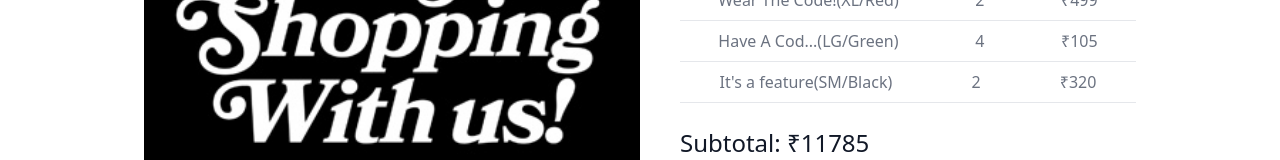
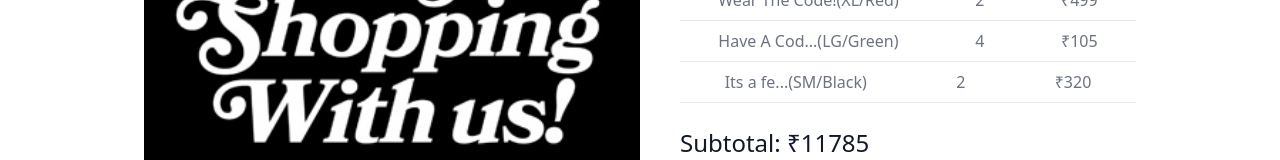
Before and after one commit to GodCoderzz/coderz-sales, a Next.js app: page /order in a window 1280 px wide. Shown: the part 337-497 px from the top of the page. Built offline with nearby package versions, Linux system fonts and the light colour scheme.

Commit message:
Update order.js

```diff
--- a/pages/order.js
+++ b/pages/order.js
@@ -33,7 +33,7 @@ const Order = () => {
           <div className=" text-gray-500">₹105</div>
         </div>
         <div className="flex border-t border-b mb-6 border-gray-200 py-2 justify-around">
-          <div className="text-gray-500">It's a feature(SM/Black)</div>
+          <div className="text-gray-500">Its a fe...(SM/Black)</div>
           <div className=" text-gray-500 text-right">2</div>
           <div className=" text-gray-500">₹320</div>
         </div>
```
